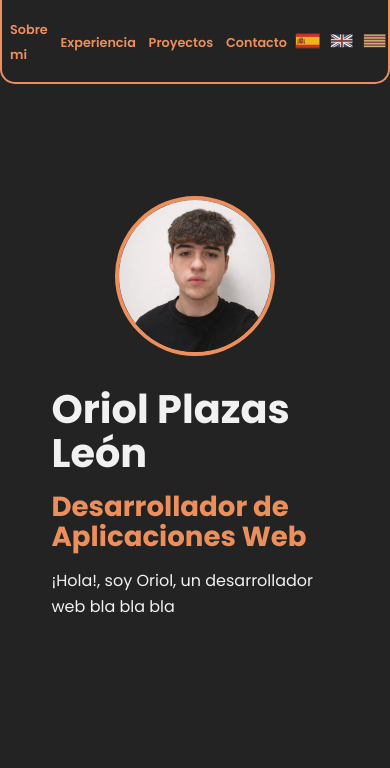
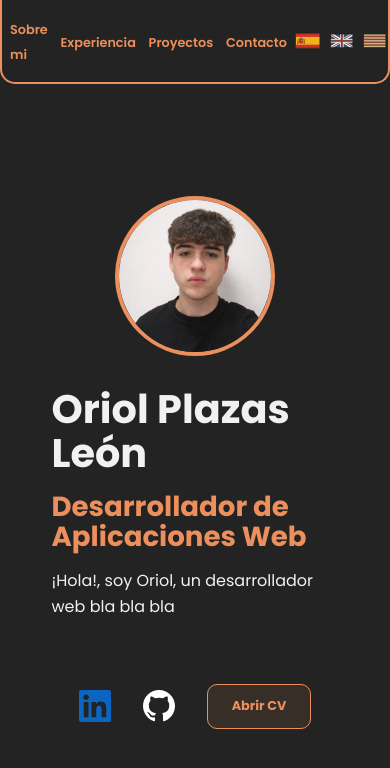
Before and after one commit to oriioll/portfolio, a Vue app: page / in a window 390 px wide. Shown: the top 768 px of the page. Built offline with nearby package versions, Linux system fonts and the light colour scheme.

Commit message:
feat: add HeroCtas components with svgs and ctas in hero

```diff
--- a/src/components/PortfolioHero.vue
+++ b/src/components/PortfolioHero.vue
@@ -1,4 +1,5 @@
 <script setup lang="ts">
+import HeroCtas from './hero/HeroCtas.vue';
 //Importing i18n objects
 import { useI18n } from 'vue-i18n'
 const { t, locale } = useI18n()
@@ -6,6 +7,7 @@ const { t, locale } = useI18n()
 </script>
 <template>
   <section id="hero" class="hero">
+    <div class="mainHero">
       <article class="txt">
         <Transition name="fade" mode="out-in">
           <h1 :key="locale">Oriol Plazas León</h1>
@@ -18,10 +20,22 @@ const { t, locale } = useI18n()
         </Transition>
       </article>
       <img src="../assets/oriolPf.webp" alt="Image of Oriol Plazas León" loading="lazy">
+    </div>
+    <HeroCtas></HeroCtas>
   </section>
+
 </template>
 <style scoped>
 .hero {
+  display: flex;
+  flex-direction: column;
+  align-items: center;
+  justify-content: flex-start;
+  width: 100%;
+  height: auto;
+  gap: 2rem
+}
+.mainHero {
   display: flex;
   align-items: center;
   justify-content: center;
@@ -64,10 +78,11 @@ const { t, locale } = useI18n()
 /*MEDIA QUERIES - Responsive*/
 /* Small devices */
 @media (max-width: 800px) {
-  .hero {
+  .mainHero {
     flex-direction: column-reverse;
     gap: 2rem;
   }
+
   .hero img {
     width: 10rem;
     height: 10rem;
@@ -75,7 +90,5 @@ const { t, locale } = useI18n()
 }
 
 /* Smaller devices */
-@media (max-width: 550px) {
-
-}
+@media (max-width: 550px) {}
 </style>
--- /dev/null
+++ b/src/components/hero/HeroCtas.vue
@@ -0,0 +1,111 @@
+<script setup lang="ts">
+//Importing i18n objects
+import { useI18n } from 'vue-i18n';
+const { t, locale } = useI18n();
+/**
+ * Arrow function that opens a link in a new tab
+ * @param url the url you want to open in a new tab
+ * @author Oriol Plazas León
+ * @since 27/02/2026
+ * @see window()
+ */
+const openLink = (url: string) => {
+    window.open(url, '_blank');
+}
+</script>
+<template>
+    <section class="ctas">
+        <!-- LinkedIn SVG -->
+        <svg @click="openLink('https://www.linkedin.com/in/oriolplazas/')" preserveAspectRatio="xMidYMid"
+            viewBox="0 0 256 256">
+            <path
+                d="M218.123 218.127h-37.931v-59.403c0-14.165-.253-32.4-19.728-32.4-19.756 0-22.779 15.434-22.779 31.369v60.43h-37.93V95.967h36.413v16.694h.51a39.907 39.907 0 0 1 35.928-19.733c38.445 0 45.533 25.288 45.533 58.186l-.016 67.013ZM56.955 79.27c-12.157.002-22.014-9.852-22.016-22.009-.002-12.157 9.851-22.014 22.008-22.016 12.157-.003 22.014 9.851 22.016 22.008A22.013 22.013 0 0 1 56.955 79.27m18.966 138.858H37.95V95.967h37.97v122.16ZM237.033.018H18.89C8.58-.098.125 8.161-.001 18.471v219.053c.122 10.315 8.576 18.582 18.89 18.474h218.144c10.336.128 18.823-8.139 18.966-18.474V18.454c-.147-10.33-8.635-18.588-18.966-18.453"
+                fill="#0A66C2" />
+        </svg>
+
+        <!-- GitHub SVG -->
+        <svg @click="openLink('https://github.com/oriioll')" viewBox="0 0 1024 1024" fill="none">
+            <path fill-rule="evenodd" clip-rule="evenodd"
+                d="M8 0C3.58 0 0 3.58 0 8C0 11.54 2.29 14.53 5.47 15.59C5.87 15.66 6.02 15.42 6.02 15.21C6.02 15.02 6.01 14.39 6.01 13.72C4 14.09 3.48 13.23 3.32 12.78C3.23 12.55 2.84 11.84 2.5 11.65C2.22 11.5 1.82 11.13 2.49 11.12C3.12 11.11 3.57 11.7 3.72 11.94C4.44 13.15 5.59 12.81 6.05 12.6C6.12 12.08 6.33 11.73 6.56 11.53C4.78 11.33 2.92 10.64 2.92 7.58C2.92 6.71 3.23 5.99 3.74 5.43C3.66 5.23 3.38 4.41 3.82 3.31C3.82 3.31 4.49 3.1 6.02 4.13C6.66 3.95 7.34 3.86 8.02 3.86C8.7 3.86 9.38 3.95 10.02 4.13C11.55 3.09 12.22 3.31 12.22 3.31C12.66 4.41 12.38 5.23 12.3 5.43C12.81 5.99 13.12 6.7 13.12 7.58C13.12 10.65 11.25 11.33 9.47 11.53C9.76 11.78 10.01 12.26 10.01 13.01C10.01 14.08 10 14.94 10 15.21C10 15.42 10.15 15.67 10.55 15.59C13.71 14.53 16 11.53 16 8C16 3.58 12.42 0 8 0Z"
+                transform="scale(64)" fill="#ffff" />
+        </svg>
+
+        <Transition name="fade" mode="out-in">
+            <a class="openCv" :key="locale" href="/CV_Oriol_Plazas.pdf" target="_blank">{{ t('hero.openCv') }}</a>
+        </Transition>
+<!--
+        <Transition name="fade" mode="out-in">
+            <a :key="locale" id="cta" href="#contact">{{ t('hero.ctas.contact') }}</a>
+        </Transition>
+-->
+    </section>
+</template>
+<style scoped>
+.ctas {
+    display: flex;
+    flex-direction: row;
+    justify-content: center;
+    align-items: center;
+    gap: 2rem;
+}
+.ctas svg {
+    width: 2rem;
+    height: 2rem;
+    cursor: pointer;
+    transition: all .25s ease-out;
+}
+.ctas svg:hover {
+    transform: translateY(-2px);
+}
+.openCv {
+    text-decoration: none;
+    padding: .8rem 1.5rem;
+    border: solid 1px var(--accent-ui);
+    border-radius: 10px;
+    background-color: rgba(236, 143, 92, 0.1);
+    font-weight: bold;
+    color: var(--accent-ui);
+    transition: all .25s ease-out;
+}
+
+.openCv:hover {
+    filter: brightness(1.2);
+    transform: translateY(-2px);
+}
+
+/*Animations for when changing lang */
+.fade-enter-active,
+.fade-leave-active {
+    transition: all .25s ease;
+}
+
+.fade-enter-from,
+.fade-leave-to {
+    opacity: 0;
+    transform: translateY(4px);
+}
+
+/*MEDIA QUERIES - Responsive*/
+/* Small devices */
+@media (max-width: 800px) {
+    a {
+        font-size: .9rem;
+    }
+
+    ul {
+        gap: 1rem;
+    }
+}
+
+/* Smaller devices */
+@media (max-width: 550px) {
+    a {
+        font-size: .8rem;
+        font-weight: 600;
+    }
+
+    ul {
+        gap: .8rem;
+    }
+}
+</style>
--- a/src/main.ts
+++ b/src/main.ts
@@ -18,7 +18,8 @@ const i18n: I18n = createI18n({
             },
             hero: {
                 subtitle: `Desarrollador de Aplicaciones Web`,
-                description: `¡Hola!, soy Oriol, un desarrollador web bla bla bla`
+                description: `¡Hola!, soy Oriol, un desarrollador web bla bla bla`,
+                openCv: 'Abrir CV'
             }
         },
         'en-US': {
@@ -30,7 +31,8 @@ const i18n: I18n = createI18n({
             },
             hero: {
                 subtitle: `Web Application Developer`,
-                description: `Hi!, I'm Oriol, a web developer bla bla bla`
+                description: `Hi!, I'm Oriol, a web developer bla bla bla`,
+                openCv: 'Open CV'
             }
         },
         'cat-ES': {
@@ -42,7 +44,8 @@ const i18n: I18n = createI18n({
             },
             hero: {
                 subtitle: `Desenvolupador d'Aplicacions Web`,
-                description: `Hola!, soc l'Oriol, un desenvolupador web bla bla bla`
+                description: `Hola!, soc l'Oriol, un desenvolupador web bla bla bla`,
+                openCv: 'Obrir CV'
             }
         }
     }
```
Lines whose indentation alone changed are shown as unchanged.
